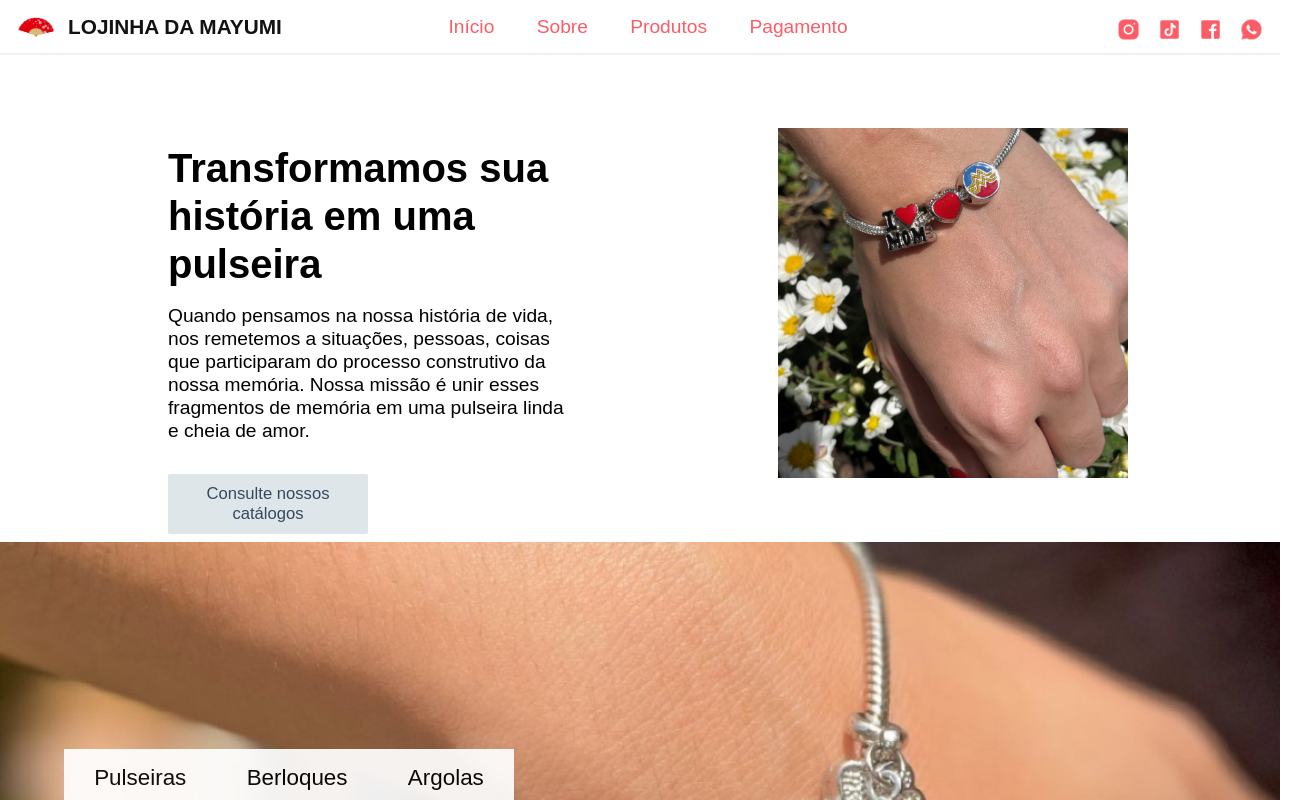
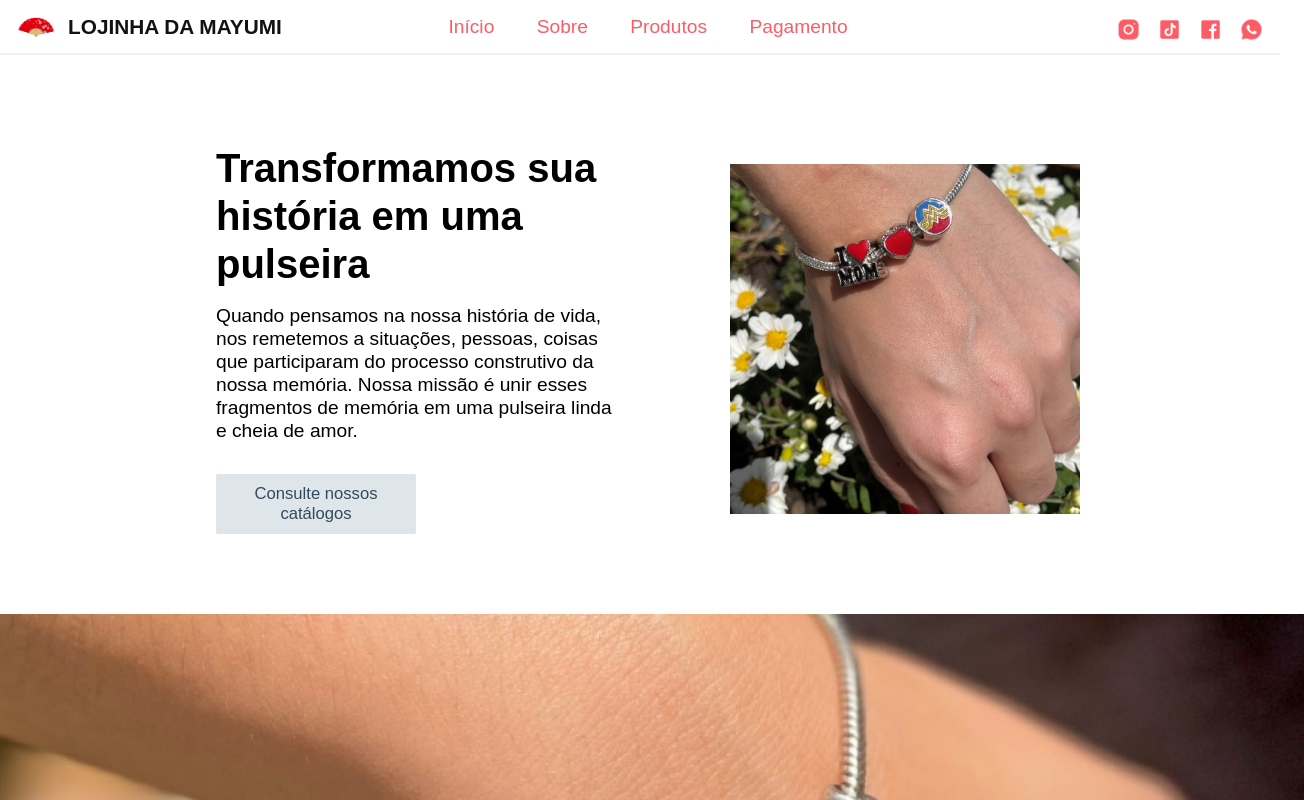
Before and after one commit to rodrigobergamindev/yashikiodonto, a Next.js app: page / in a window 1280 px wide. Shown: the top 800 px of the page, 1304 px wide, since content can reach past the window. Built offline with nearby package versions, Linux system fonts and the light colour scheme; no server answers; a web font is replaced by a local one.

Commit message:
otimização mobile

```diff
--- a/package.json
+++ b/package.json
@@ -25,6 +25,7 @@
   "devDependencies": {
     "@fortawesome/fontawesome-free": "^5.15.3",
     "@types/react": "^17.0.5",
+    "babel-plugin-styled-components": "^1.12.0",
     "typescript": "^4.2.4"
   }
 }
--- a/src/components/Home/InstagramFeed.tsx
+++ b/src/components/Home/InstagramFeed.tsx
@@ -11,6 +11,7 @@ const StyledFeed = styled.div`
     width: 100%;
     align-items: center;
     justify-content: center;
+
 
 
 `
--- a/src/components/Home/Section.tsx
+++ b/src/components/Home/Section.tsx
@@ -7,12 +7,17 @@ import InstagramIcon from '@material-ui/icons/Instagram';
 
 const Container = styled.section`
     display: flex;
-    flex-flow: column nowrap;
+    flex-flow: column;
     justify-content: center;
     align-items: center;
-
     margin-top: 4rem;
 
+
+    @media (max-width: 931px) {
+        flex-flow: column wrap;
+        max-width: 340px;
+        align-self: center;
+      }
 `
 
 
@@ -22,21 +27,32 @@ const FirstContent = styled.section`
     align-items:center;
     justify-content: space-around;
     padding: 4rem;
-    width:1200px;
 
 
 
+    @media (max-width: 931px) {
+        flex-flow: column wrap;
+        max-width: 340px;
+        padding: 0;
+      }
 
     .description {
 
         margin-right: 3rem;
-        max-height:350px;
+
         max-width: 600px;
         display: flex;
         flex-flow: column nowrap;
         max-width: 600px;
         padding: 1rem;
         justify-content: space-between;
+
+        @media (max-width: 931px) {
+            flex-flow: column wrap;
+            max-width: 340px;
+            padding: 0;
+          }
+
 
 
         h1 {
@@ -79,6 +95,11 @@ const FirstContent = styled.section`
     img {
         max-width: 600px;
         max-height: 350px;
+
+        @media (max-width: 931px) {
+            max-width: 90%;
+            max-height: 90%;
+          }
     }
 `
 
@@ -89,6 +110,14 @@ const DisplaySocialMedia = styled.div`
     align-items: center;
     width:1200px;
     margin-bottom: 2rem;
+
+
+
+    @media (max-width: 931px) {
+        flex-flow: column wrap;
+        max-width: 340px;
+
+      }
 
     button {
         margin-top: 2rem;
@@ -119,6 +148,12 @@ const DisplaySocialMedia = styled.div`
         align-items: flex-start;
         justify-self: flex-start;
         width: 100%;
+
+        @media (max-width: 931px) {
+            flex-flow: column wrap;
+            padding: 0;
+            margin: 0;
+          }
 
 
 
@@ -154,7 +189,6 @@ export function Section() {
                     <img src="/img/content.jpeg"/>
 
             </FirstContent>
-
             <Slider/>
 
             <DisplaySocialMedia>
@@ -169,7 +203,6 @@ export function Section() {
                     <a href="https://www.instagram.com/lojinha_da_mayumi/" target="_blank"><button><InstagramIcon style={{color:"white", fontSize:"0.95em", marginTop:'2px', marginRight:'2px'}}></InstagramIcon>@lojinha_da_mayumi</button></a>
 
             </DisplaySocialMedia>
-
         </Container>
     )
 }
--- a/src/components/Navbar/Navbar.tsx
+++ b/src/components/Navbar/Navbar.tsx
@@ -46,6 +46,7 @@ width: 100%;
 
 
   }
+
 `
 
 const SocialMediaList = styled.ul`
@@ -96,8 +97,8 @@ const Navbar = () => {
 
       <Burger />
     <SocialMediaList>
-      <li><a href="https://vm.tiktok.com/ZMegKPN55/" target="_blank"><img src="/img/instagram.png"/></a></li>
-      <li><a href="https://www.instagram.com/lojinha_da_mayumi/" target="_blank"><img src="/img/tiktok.png"/></a></li>
+      <li><a href="https://www.instagram.com/lojinha_da_mayumi/" target="_blank"><img src="/img/instagram.png"/></a></li>
+      <li><a href="https://vm.tiktok.com/ZMegKPN55/" target="_blank"><img src="/img/tiktok.png"/></a></li>
       <li><a href="https://www.facebook.com/lojinhadamayumi/" target="_blank"><img src="/img/facebook.png"/></a></li>
       <li><a href="https://api.whatsapp.com/send?phone=551129639226&text=Ol%C3%A1%2C%20gostaria%20de%20mais%20informa%C3%A7%C3%B5es%20sobre%20as%20pe%C3%A7as%20da%20loja" target="_blank"><img src="/img/whatsapp.png"/></a></li>
     </SocialMediaList>
--- a/src/components/Navbar/RightNav.tsx
+++ b/src/components/Navbar/RightNav.tsx
@@ -42,14 +42,19 @@ const Ul = styled.ul`
     color: #FC5C65;
     position: fixed;
     transform: ${({ open }) => open ? 'translateX(0)' : 'translateX(100%)'};
-    top: 60px;
+    top: 55px;
     right: 0;
-    width: 340px;
+    width: 100%;
     transition: transform 0.3s ease-in-out;
 
     li {
       padding: 0.7rem;
       width: 100%;
+      text-align: center;
+
+      a {
+        font-size: 1.5em;
+      }
 
     }
   }
--- a/src/pages/index.tsx
+++ b/src/pages/index.tsx
@@ -9,7 +9,13 @@ import Footer from '../components/Footer/Footer';
 const Body = styled.div`
       display: flex;
       flex-flow: column nowrap;
+      align-self: center;
+      justify-self: center;
 
+      @media (max-width: 931px) {
+        flex-flow: column wrap;
+
+      }
 `
 
 
@@ -19,7 +25,6 @@ export default function Home() {
     <Body>
       <Navbar/>
       <Section/>
-      <Footer/>
       </Body>
   )
 }
```
Also changed, not shown: 1 other file (tests, documents, lock files or other folders). Lines whose indentation alone changed are shown as unchanged.
